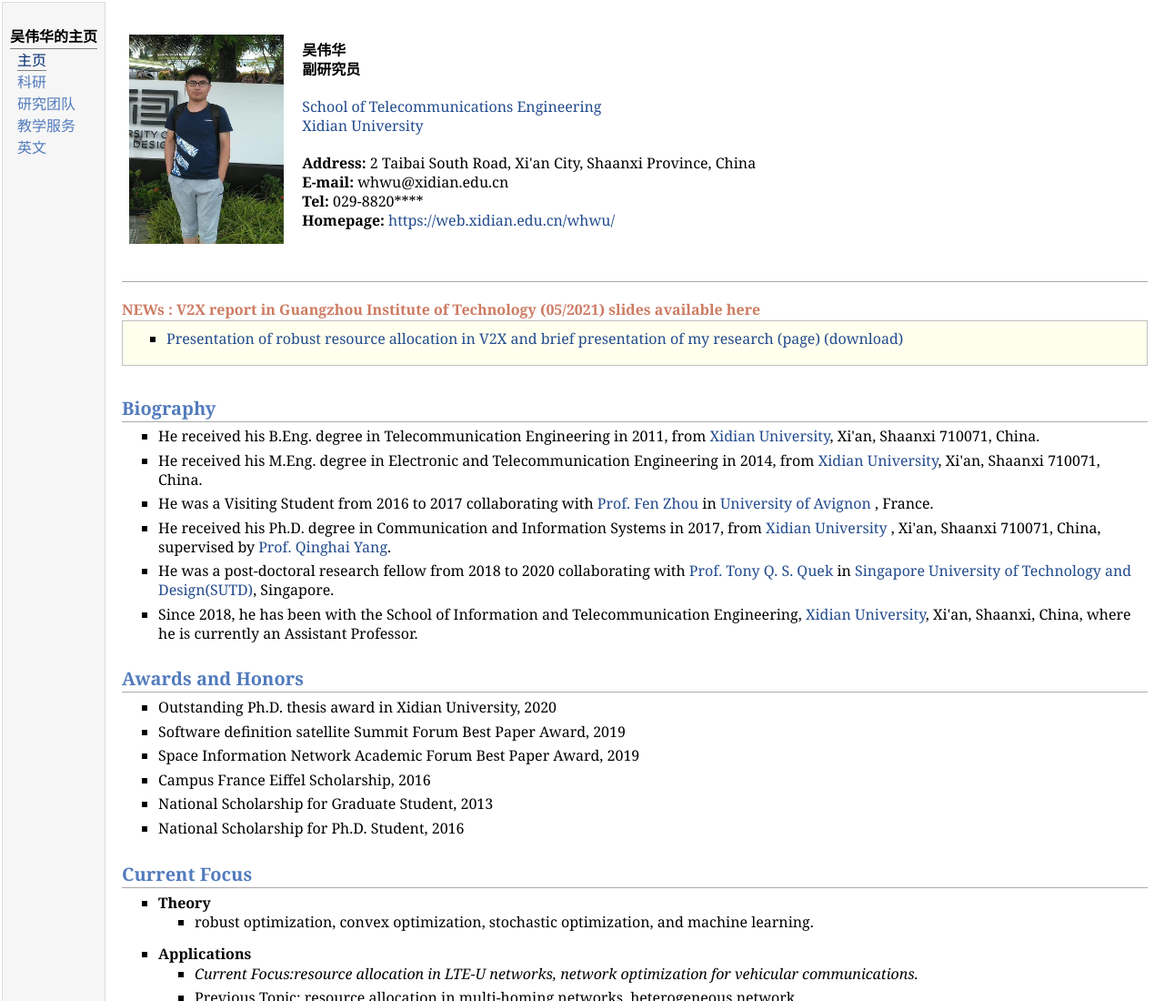
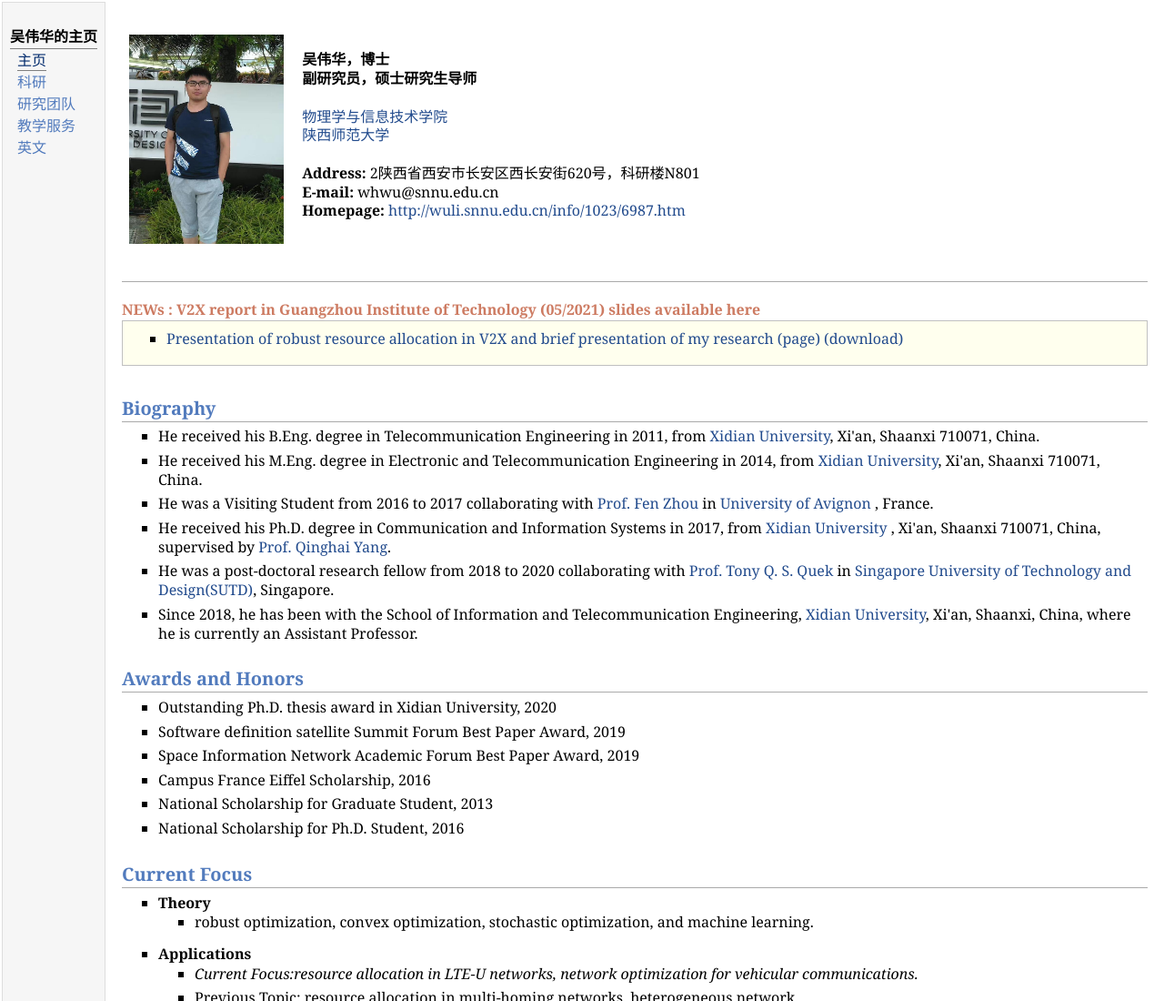
Before and after one commit to xidianwuweihua/xidianwuweihua.github.io, a plain HTML site: page index.html in a window 1280 px wide. Shown: the top 1100 px of the page at 91% size. Drawn offline with Linux system fonts and the light colour scheme.

Commit message:
Update index.html

```diff
--- a/index.html
+++ b/index.html
@@ -30,27 +30,26 @@
 <a href="IMGLINKTARGET"><img src="SUTDweihua1.jpg" alt="Weihua Wu" width="170px" height="230px" /></a>&nbsp;</td>
 <td align="left"><p>
 
-<b>吴伟华</b> <br />
+<b>吴伟华，博士</b> <br />
 
 
 
-<b>副研究员</b> <br /> <br />
+<b>副研究员，硕士研究生导师</b> <br /> <br />
 
 
 
-<a href="https://ste.xidian.edu.cn/" target=&ldquo;blank&rdquo;>School of Telecommunications Engineering</a>  <br />
+<a href="http://wuli.snnu.edu.cn/" target=&ldquo;blank&rdquo;>物理学与信息技术学院</a>  <br />
 
-<a href="https://www.xidian.edu.cn/index.htm" target=&ldquo;blank&rdquo;>Xidian University</a> <br /> <br />
+<a href="https://www.snnu.edu.cn/" target=&ldquo;blank&rdquo;>陕西师范大学</a> <br /> <br />
 
 
 
-<b>Address:</b> 2 Taibai South Road, Xi'an City, Shaanxi Province, China <br />
+<b>Address:</b> 2陕西省西安市长安区西长安街620号，科研楼N801 <br />
 
-<b>E-mail:</b> whwu@xidian.edu.cn <br />
+<b>E-mail:</b> whwu@snnu.edu.cn <br />
 
-<b>Tel:</b> 029-8820****<br />
 
-<b>Homepage:</b> <a href="https://web.xidian.edu.cn/whwu/" target=&ldquo;blank&rdquo;>https://web.xidian.edu.cn/whwu/</a>  <br />
+<b>Homepage:</b> <a href="http://wuli.snnu.edu.cn/info/1023/6987.htm" target=&ldquo;blank&rdquo;>http://wuli.snnu.edu.cn/info/1023/6987.htm</a><br />
 
 
 
```
